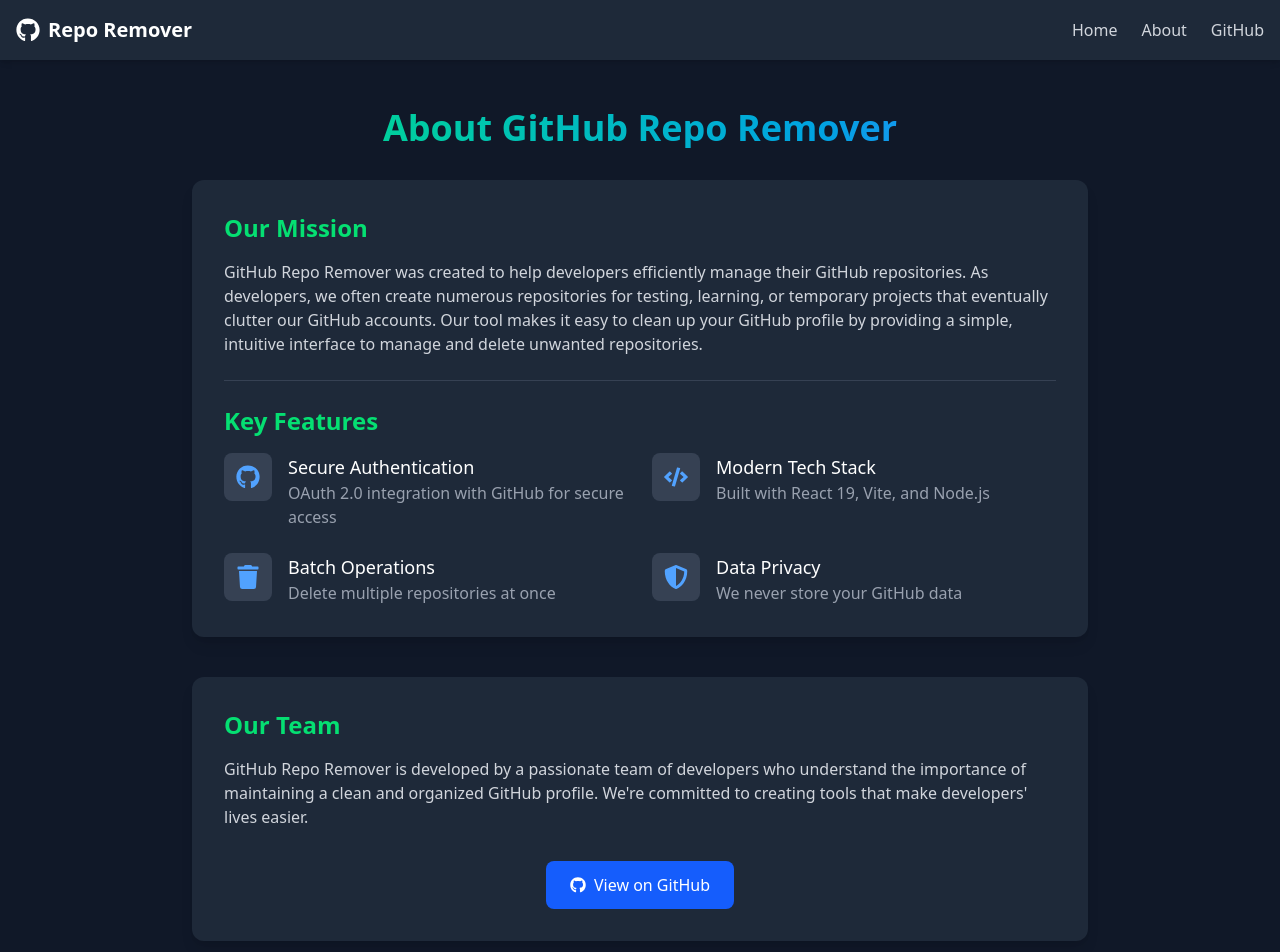
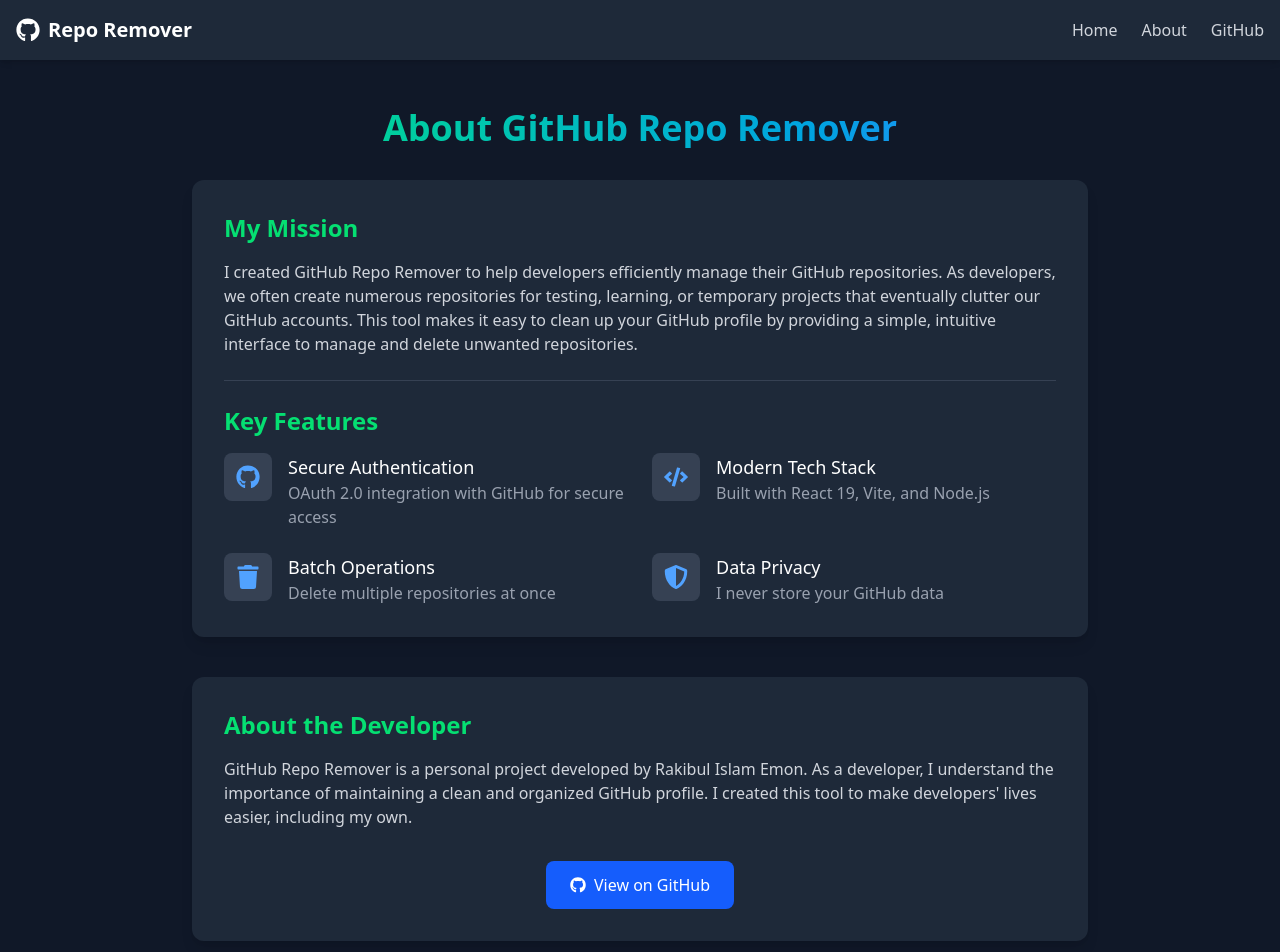
Before and after one commit to Rakibulislam-emon/github_repo_remover, a React (Vite) app: page /about in a window 1280 px wide. Shown: the top 952 px of the page. Built offline with nearby package versions, Linux system fonts and the light colour scheme; no server answers.

Commit message:
updated about

```diff
--- a/src/components/about/About.jsx
+++ b/src/components/about/About.jsx
@@ -13,11 +13,11 @@
           </h1>
 
           <div className="bg-gray-800 rounded-xl p-8 shadow-lg mb-10">
-            <h2 className="text-2xl font-semibold mb-4 text-green-400">Our Mission</h2>
+            <h2 className="text-2xl font-semibold mb-4 text-green-400">My Mission</h2>
             <p className="text-gray-300 mb-6">
-              GitHub Repo Remover was created to help developers efficiently manage their GitHub repositories.
+              I created GitHub Repo Remover to help developers efficiently manage their GitHub repositories.
               As developers, we often create numerous repositories for testing, learning, or temporary projects
-              that eventually clutter our GitHub accounts. Our tool makes it easy to clean up your GitHub
+              that eventually clutter our GitHub accounts. This tool makes it easy to clean up your GitHub
               profile by providing a simple, intuitive interface to manage and delete unwanted repositories.
             </p>
 
@@ -61,18 +61,18 @@
                 </div>
                 <div>
                   <h3 className="font-medium text-lg text-white">Data Privacy</h3>
-                  <p className="text-gray-400">We never store your GitHub data</p>
+                  <p className="text-gray-400">I never store your GitHub data</p>
                 </div>
               </div>
             </div>
           </div>
 
           <div className="bg-gray-800 rounded-xl p-8 shadow-lg">
-            <h2 className="text-2xl font-semibold mb-4 text-green-400">Our Team</h2>
+            <h2 className="text-2xl font-semibold mb-4 text-green-400">About the Developer</h2>
             <p className="text-gray-300 mb-6">
-              GitHub Repo Remover is developed by a passionate team of developers who understand
-              the importance of maintaining a clean and organized GitHub profile. We're committed
-              to creating tools that make developers' lives easier.
+              GitHub Repo Remover is a personal project developed by Rakibul Islam Emon. As a developer,
+              I understand the importance of maintaining a clean and organized GitHub profile.
+              I created this tool to make developers' lives easier, including my own.
             </p>
 
             <div className="mt-8 text-center">
```
